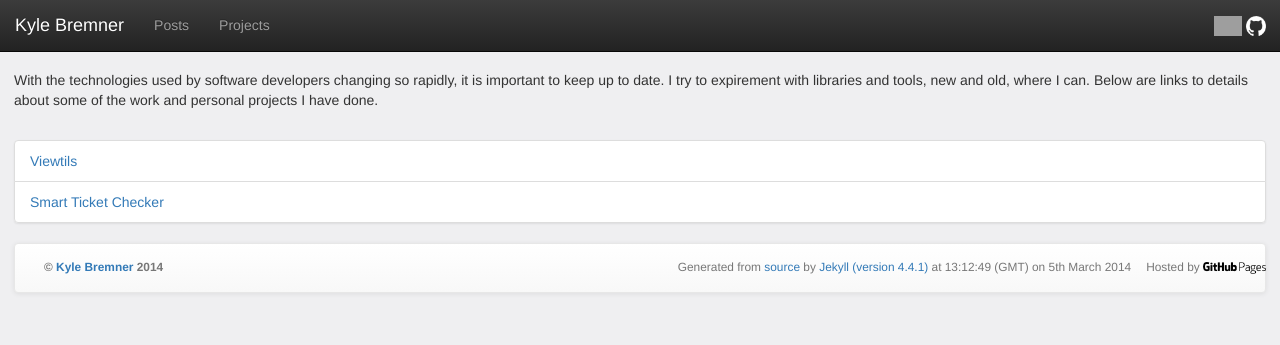
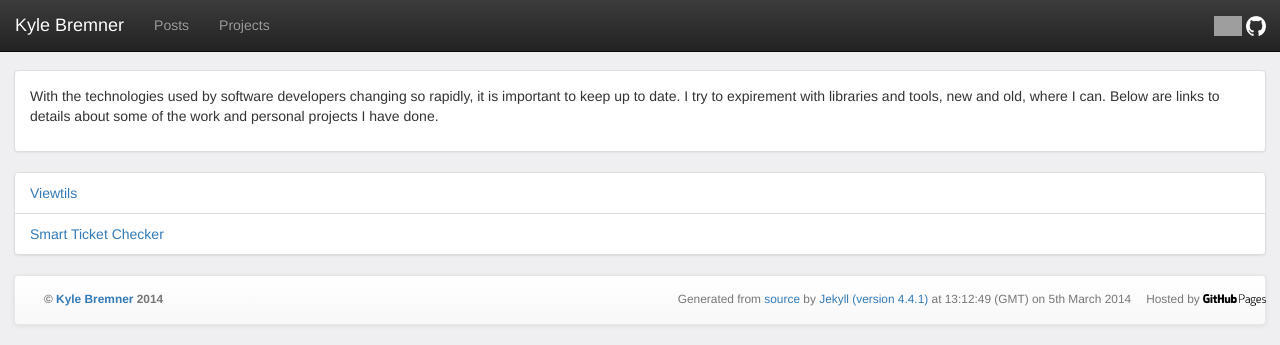
Before and after one commit to kbremner/kbremner.github.io, a Jekyll site: the page built from projects/index.html, in a window 1280 px wide. Shown: the top 345 px of the page. Built offline with Jekyll 4.4.1, drawn with Linux system fonts in a browser that asks for light colours; nearby versions of some CDN libraries; Markdown is read by kramdown in place of the engine named in the settings; a script that is not in the unit is left out; grey boxes are pictures that could not be loaded.

Commit message:
Updated index.html

```diff
--- a/projects/index.html
+++ b/projects/index.html
@@ -4,9 +4,11 @@ title: "Projects - Kyle Bremner | Software Engineer"
 published: true
 ---
 
-<div>
-<p>With the technologies used by software developers changing so rapidly, it is important to keep up to date. I try to expirement with libraries and tools, new and old, where I can. Below are links to details about some of the work and personal projects I have done.</p>
-</div><br>
+<div class="panel panel-default">
+  <div class="panel-body">
+    <p>With the technologies used by software developers changing so rapidly, it is important to keep up to date. I try to expirement with libraries and tools, new and old, where I can. Below are links to details about some of the work and personal projects I have done.</p>
+  </div>
+</div>
 <ul class="list-group">
 	<li class="list-group-item"><a href="Viewtils.html">Viewtils</a></li>
     <li class="list-group-item"><a href="smart_ticket_checker.html">Smart Ticket Checker</a></li>
```
